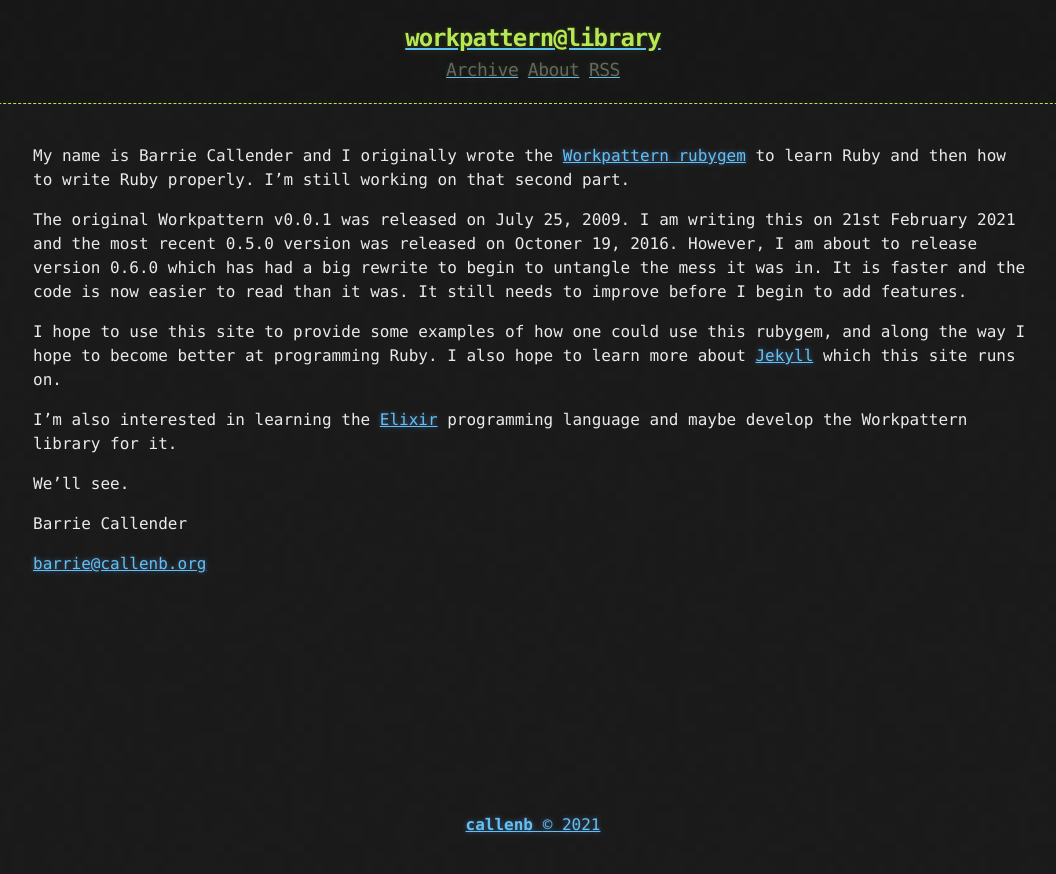
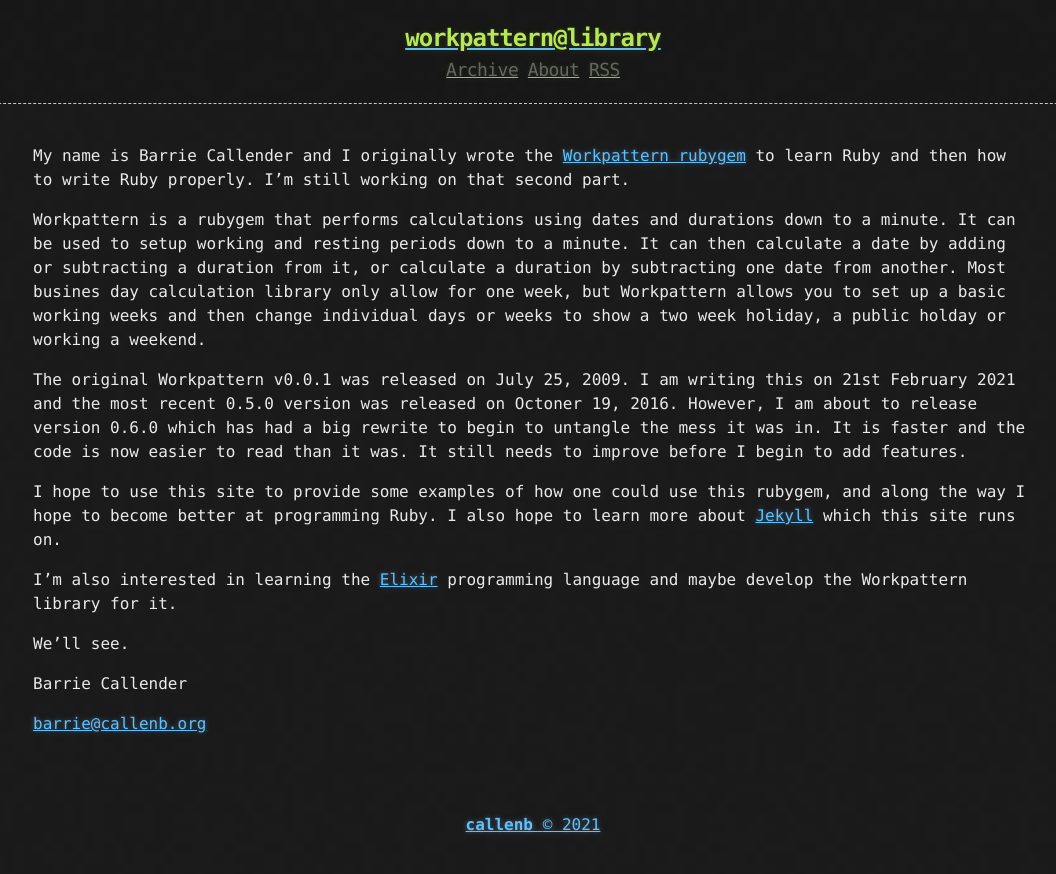
Before and after one commit to callenb/workpattern.org, a Jekyll site: the page built from about.md, in a window 1280 px wide. Shown: the top 874 px of the page, without its empty margins (107-1163 px from the left). Built offline with Jekyll 4.4.1, drawn with Linux system fonts in a browser that asks for light colours.

Commit message:
set documents up for basic SEO

```diff
--- a/_config.yml
+++ b/_config.yml
@@ -4,7 +4,7 @@
 title: Workpattern Library
 email: barrie@callenb.org
 name: Workpattern Library
-description: "Calculates dates and durations whilst taking into account working and non-working times. It creates calendars similar to what you can find in project scheduling software like Microsoft project and Primavera P6."
+description: A library for calculating dates and durations based on working and resting times that can all go down to the nearest minute
 baseurl: ""
 url: "https://workpattern.org"
 
--- a/_includes/head.html
+++ b/_includes/head.html
@@ -7,5 +7,7 @@
 
   <link rel="stylesheet" href="{{ "/css/main.css" | prepend: site.baseurl | replace: '//', '/' }}">
 
-  <link href="/atom.xml" type="application/atom+xml" rel="alternate" title="ATOM Feed" /> {% seo %}
+  <link href="/atom.xml" type="application/atom+xml" rel="alternate" title="ATOM Feed" />
+
+  {% seo %}
 </head>
--- a/about.md
+++ b/about.md
@@ -1,9 +1,12 @@
 ---
 layout: page
 title: About
+description: A brief introduction to the site which describes the Workpattern library for calculating dates and times down to the nearest minute
 ---
 
 My name is Barrie Callender and I originally wrote the [Workpattern rubygem](https://rubygems.org/gems/workpattern) to learn Ruby and then how to write Ruby properly.  I'm still working on that second part.
+
+Workpattern is a rubygem that performs calculations using dates and durations down to a minute.  It can be used to setup working and resting periods down to a minute.  It can then calculate a date by adding or subtracting a duration from it, or calculate a duration by subtracting one date from another.  Most busines day calculation library only allow for one week, but Workpattern allows you to set up a basic working weeks and then change individual days or weeks to show a two week holiday, a public holday or working a weekend.
 
 The original Workpattern v0.0.1 was released on July 25, 2009.  I am writing this on 21st February 2021 and the most recent 0.5.0 version was released on Octoner 19, 2016.  However, I am about to release version 0.6.0 which has had a big rewrite to begin to untangle the mess it was in.  It is faster and the code is now easier to read than it was.  It still needs to improve before I begin to add features.
 
```
Also changed, not shown: _posts/2021-02-21-workpattern-rubygem-documentation.md (renamed from _posts/2021-02-21-documentation.md, +2 -1 lines), _posts/2021-02-25-workpattern-rubygem-changelog.md (renamed from _posts/2021-02-25-changelog.md, +2 -1 lines), archive.md (+1 -0 lines).
